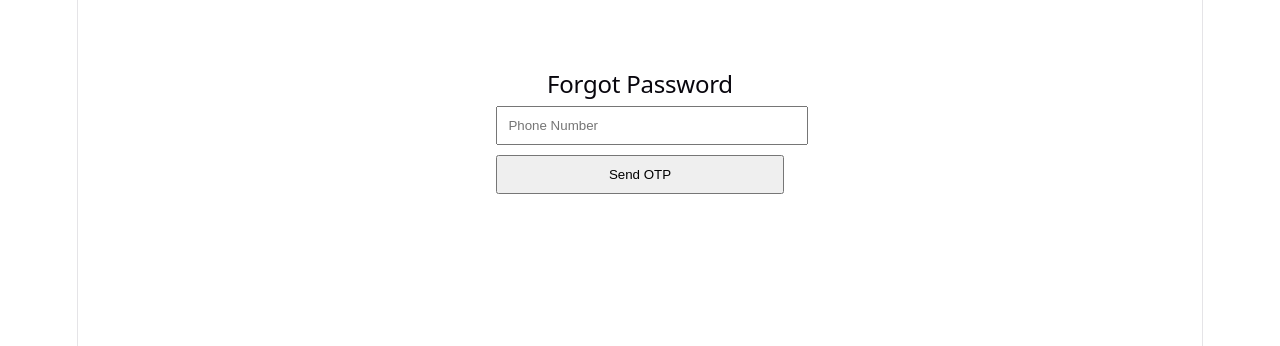
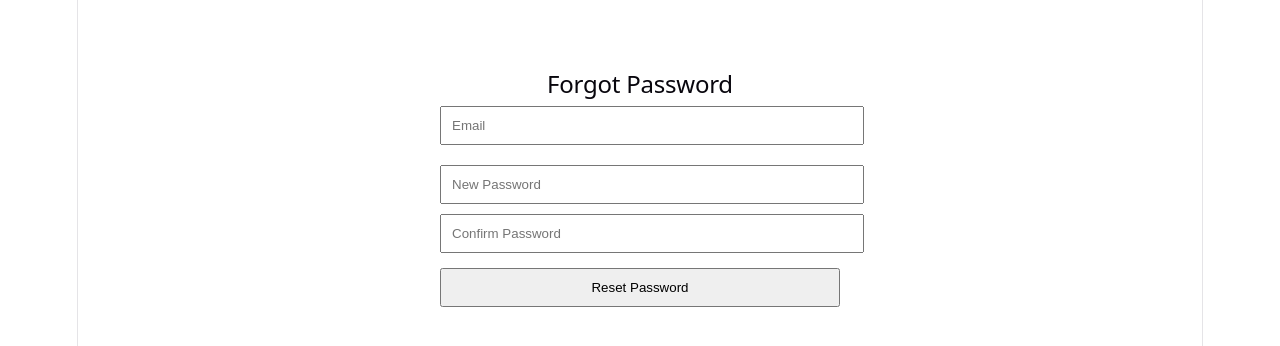
Before and after one commit to arnika44/TravelBuddy-frontend, a React app: page /forgot-password in a window 1280 px wide. Shown: the top 346 px of the page. Built offline with nearby package versions, Linux system fonts and the light colour scheme; the HTML template or start-up script is replaced by a standard one.

Commit message:
Forgot password email update

```diff
--- a/src/pages/ForgotPassword.jsx
+++ b/src/pages/ForgotPassword.jsx
@@ -7,83 +7,16 @@ const API = "https://travelbuddy-backend-4w7o.onrender.com";
 export default function ForgotPassword() {
 
   const navigate = useNavigate();
-
-  const [phone, setPhone] = useState("");
-  const [otp, setOtp] = useState("");
   const [newPassword, setNewPassword] = useState("");
   const [confirmPassword, setConfirmPassword] = useState("");
+  const [email, setEmail] = useState("");
 
-  const [otpSent, setOtpSent] = useState(false);
-  const [otpVerified, setOtpVerified] = useState(false);
+const resetPassword = async () => {
 
-  const sendOtp = async () => {
-
-  if (!phone) {
-
-    alert("Enter phone number");
-
-    return;
-
-  }
-
-  try {
-
-    const res = await axios.post(`${API}/send-otp`, {
-      phone
-    });
-
-    alert(res.data.message);
-
-    setOtpSent(true);
-
-  } catch (err) {
-
-    alert("Failed to send OTP");
-
-  }
-
-};
-
-const verifyOtp = async () => {
-
-  if (!otp) {
-
-    alert("Enter OTP");
-
-    return;
-
-  }
-
-  try {
-
-    const res = await axios.post(
-      `${API}/forgot-password-verify-otp`,
-      {
-        phone,
-        otp
-      }
-    );
-
-    if (res.data.success) {
-
-      alert(res.data.message);
-
-      setOtpVerified(true);
-
-    } else {
-
-      alert(res.data.message);
-
-    }
-
-  } catch (err) {
-
-    alert("OTP verification failed");
-
-  }
-
-};
-const resetPassword = async () => {
+  if (!email) {
+  alert("Enter Email");
+  return;
+}
 
   if (!newPassword || !confirmPassword) {
     alert("Fill all fields");
@@ -98,7 +31,7 @@ const resetPassword = async () => {
   try {
 
     const res = await axios.post(`${API}/reset-password`, {
-      phone,
+      email,
       newPassword
     });
 
@@ -128,62 +61,15 @@ const resetPassword = async () => {
       <h2>Forgot Password</h2>
 
       <input
-        placeholder="Phone Number"
-        value={phone}
-        onChange={(e) => setPhone(e.target.value)}
-        style={{
-          width: "100%",
-          padding: "10px",
-          marginBottom: "10px"
-        }}
-      />
-
-      {!otpSent && (
-
-        <button
-          onClick={sendOtp}
-          style={{
-            width: "100%",
-            padding: "10px"
-          }}
-        >
-          Send OTP
-        </button>
-
-      )}
-
-      {otpSent && !otpVerified && (
-
-        <>
-
-          <input
-            placeholder="Enter OTP"
-            value={otp}
-            onChange={(e) => setOtp(e.target.value)}
-            style={{
-              width: "100%",
-              padding: "10px",
-              marginTop: "10px",
-              marginBottom: "10px"
-            }}
-          />
-
-          <button
-            onClick={verifyOtp}
-            style={{
-              width: "100%",
-              padding: "10px"
-            }}
-          >
-            Verify OTP
-          </button>
-
-        </>
-
-      )}
-
-      {otpVerified && (
-
+  placeholder="Email"
+  value={email}
+  onChange={(e)=>setEmail(e.target.value)}
+  style={{
+    width:"100%",
+    padding:"10px",
+    marginBottom:"10px"
+  }}
+/>
         <>
 
           <input
@@ -227,8 +113,6 @@ const resetPassword = async () => {
 
         </>
 
-      )}
-
     </div>
 
   );
```
